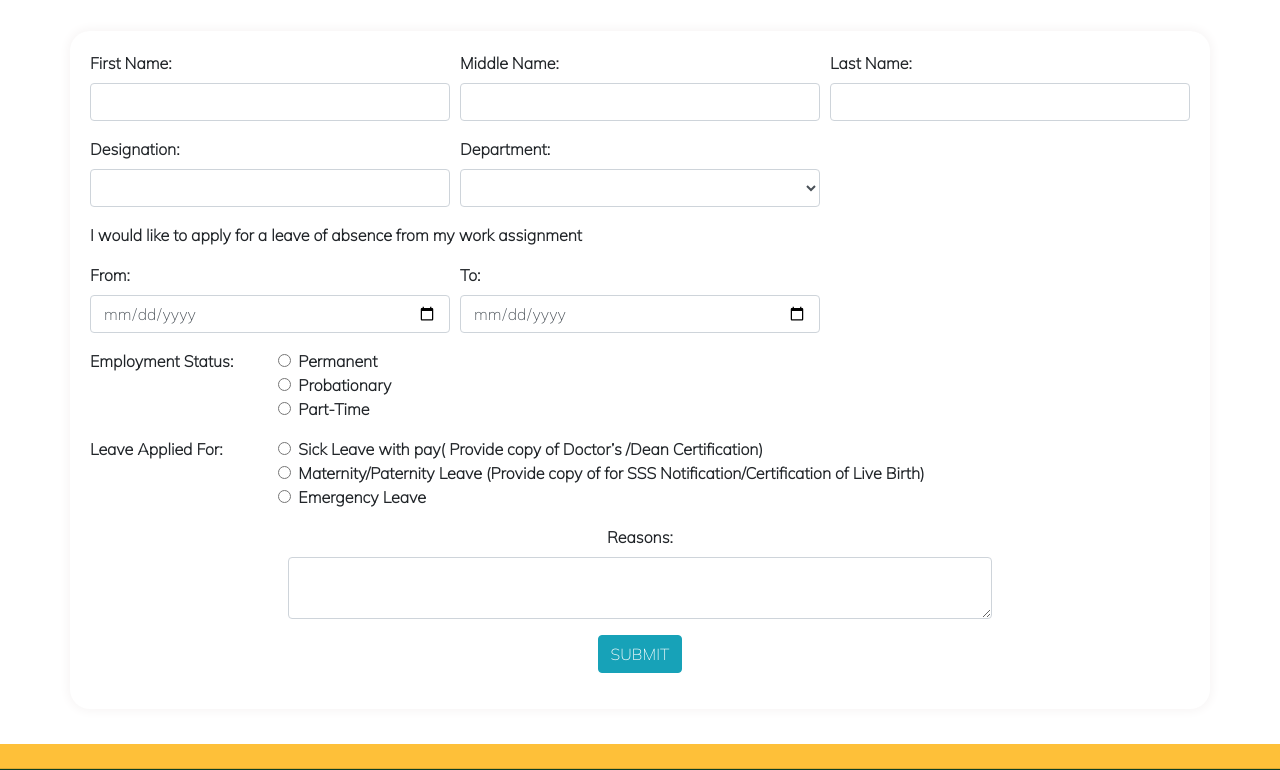
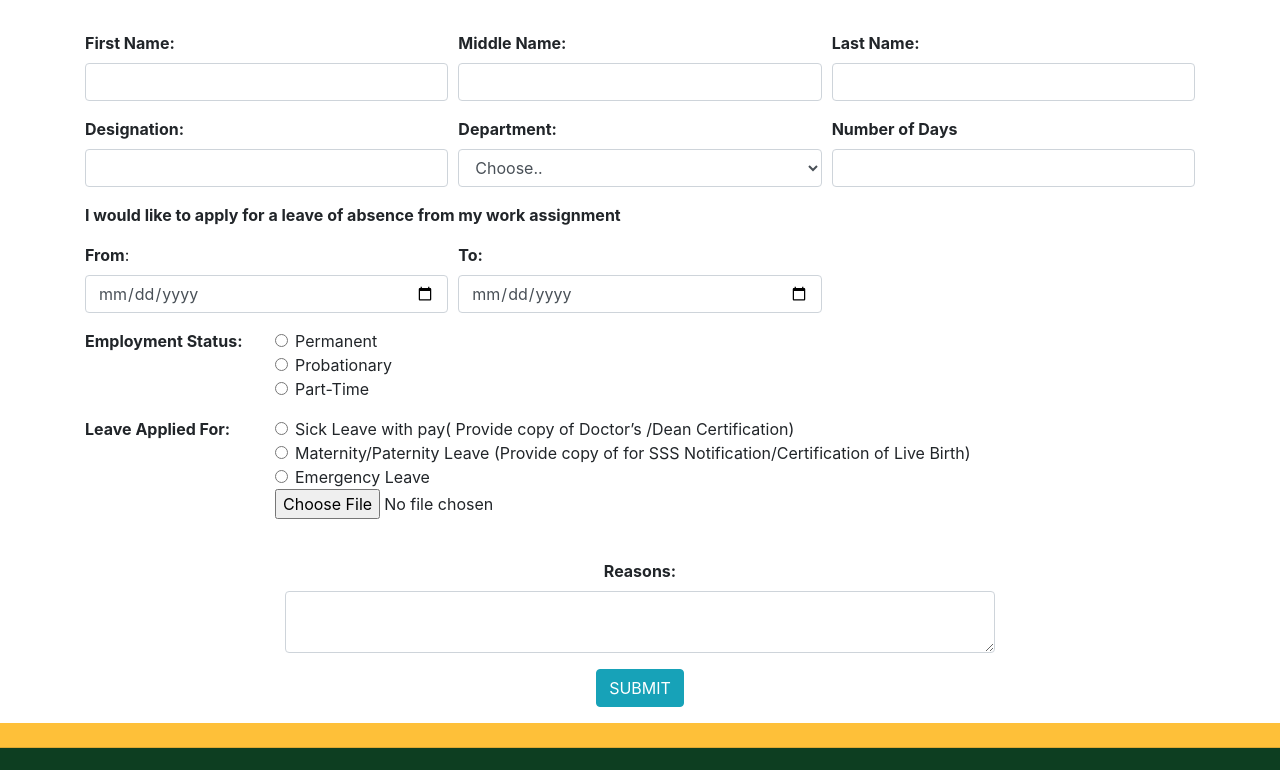
Before and after one commit to renzoromares/USJR-MIS, a Django app: template MIS_SYSTEM/templates/File a Leave.html in a window 1280 px wide. Shown: the part 295-1065 px from the top of the page. Run offline with Django 3.2, Linux system fonts and the light colour scheme; the template is opened without the code that fills it, so the values that code supplies are empty; some libraries are stand-ins or nearby versions.

Commit message:
Updated code, ge tang2 ang styles sa sod.

```diff
--- a/MIS_SYSTEM/templates/File a Leave.html
+++ b/MIS_SYSTEM/templates/File a Leave.html
@@ -1,12 +1,10 @@
-{%load static %}
 <!DOCTYPE html>
 <html>
 <head>
 <title>File a Leave</title>
 
-
-<link rel="stylesheet" href="{%static 'css/Design.css' %}">
-<link rel="stylesheet" href="{% static 'css/File a Leave.css' %">
+<link rel="stylesheet" href="CSS files/File a Leave.css">
+<link rel="stylesheet" href="CSS files/Design.css">
 <link rel="stylesheet" href="https://stackpath.bootstrapcdn.com/bootstrap/4.5.0/css/bootstrap.min.css">
 <link rel = "stylesheet" href="https://stackpath.bootstrapcdn.com/font-awesome/4.7.0/css/font-awesome.min.css">
 <link href="https://fonts.googleapis.com/css2?family=EB+Garamond&display=swap" rel="stylesheet">
@@ -29,7 +27,7 @@
 <!----------------------------------------------------------------NAVBAR----------------------------------------------------------------------->
 <section id="nav-bar">
     <nav class="navbar navbar-expand-lg navbar-light">
-        <a class="navbar-brand"  href="Dashboard.html"><img src="{% static 'images/logo.png' %}"></a>
+        <a class="navbar-brand"  href="Dashboard.html"><img src="img/logo.png"></a>
         <button class="navbar-toggler" type="button" data-toggle="collapse" data-target="#navbarNavDropdown" aria-controls="navbarNavDropdown" aria-expanded="false" aria-label="Toggle navigation">
           <span class="navbar-toggler-icon"></span>
         </button>
@@ -85,17 +83,11 @@
 </section>
 
 <!----------------------------------------------------------------GRID------------------------------------------------------------------------------------------>
-
 <div class="container-fluid p-0"></div>
-
 <div class = "col1"></div>
-</div>
-</div>
 <!---------------------------------------------------------------HEADER-------------------------------------------------------------------------------------------->
-
 <div id="cover">
   <div class="jumbotron jumbotron-fluid">
-
     <div class="container">
         <p></p>
       <h1>APPLICATION FOR LEAVE</h1>
@@ -129,14 +121,18 @@
           <div class="form-group col-md-4">
             <label for="Department"><b>Department:</b></label>
             <select id="Department" class="form-control" placeholder="...">
-            <option></option>
+              <option disabled selected hidden>Choose..</option>
               <option>Arts & Sciences</option>
-              <option >Engineering</option>
+              <option>Engineering</option>
               <option>Commerce</option>
               <option>Arts & Sciences</option>
               <option>CICCT</option>
               <option>Nursing</option>
             </select>
+          </div>
+          <div class="form-group col-md-4">
+            <label for="daysnum"><b>Number of Days</b></label>
+            <input type="number" class="form-control" id="daysnum">
           </div>
         </div>
         <p><b>I would like to apply for a leave of absence from my work
@@ -204,6 +200,8 @@
                     Emergency Leave
                   </label>
                 </div>
+
+                <input type="file" id="myfile" name="myfile"><br><br>
               </div>
             </div>
           </fieldset>
@@ -224,122 +222,35 @@
           </div>
         </center>
 
-
       </form>
     </form>
 </div>
 
-    <style>
-
-
-.contact-form
-{
-    background-color:white;
-    margin-top: 20px;
-    margin-bottom: 35px;
-    padding:20px;
-    box-shadow: 0px 0px 10px 3px rgb(248, 246, 246);
-    width: 1500px;
-    border-radius: 20px;
-
-    font-family: 'Mulish', sans-serif;
-    font-size: medium;
-    font-weight: 600;
-
-}
-    </style>
-
 <!-------------------------------------------------------------------------------FOOOTER---------------------------------------------------------------------->
-    <div class="card-header"></div>
-    <footer class="page-footer font-small pt-4">
-
-
-
-        <!-- Footer Text -->
+<div id="cardheader" class="card-header"></div>
+  <footer id="pagefooter" class="page-footer font-small pt-4">
     <div class="container-fluid text-center text-md-left">
-
-          <!-- Grid row -->
       <div class="row">
-
-            <!-- Grid column -->
         <div class="col-md-6 mt-md-0 mt-3">
-
-              <!-- Content -->
           <br>
-             <center><img src="{%static 'images/logomain.png' %}"></center>
+          <center><img src="img/logomain.png"></center>
           <p></p>
           <h5 class="text-uppercase font-weight-bold"><center>USJR MIS</center></h5>
-            <center>MIS-Based Document Resources<br> Management System</p>
-
-            </center><p>
+          <center>MIS-Based Document Resources<br> Management System</p></center><p>
         </div>
-            <!-- Grid column -->
-
         <hr class="clearfix w-100 d-md-none pb-3">
-
-            <!-- Grid column -->
           <div class="col-md-6 mb-md-0 mb-3">
-
-              <!-- Content -->
             <p></p>
             <br>
-              <i class="fa fa-home" aria-hidden="true"></i>
+            <i id="home" class="fa fa-home" aria-hidden="true"></i>
             Magallanes Street, 6000, Cebu City, Philippines <p></p>
-              <i class="fa fa-envelope-open" aria-hidden="true"></i>
+            <i id="envelope" class="fa fa-envelope-open" aria-hidden="true"></i>
             &nbsp; external@usjr.edu.ph <p></p>
-              <i class="fa fa-phone" aria-hidden="true"></i>
+            <i id="phone" class="fa fa-phone" aria-hidden="true"></i>
             &nbsp;(63-32) 253-7900
-              <hr>
-
           </div>
-            <!-- Grid column -->
-
       </div>
-          <!-- Grid row -->
-
     </div>
-        <!-- Footer Text -->
-
-
-
   </footer>
-      <!-- Footer -->
-
-
-      <style>
-          .card-header
-          {
-              background-color:#FEC039;
-              height: 10px;
-
-          }
-          .page-footer
-          {
-              background-color:#0D3E21;
-              color:rgb(240, 231, 231);
-              height: 300xp;
-              text-align: center;
-              font-size: 20px;
-          }
-          .fa-home
-          {
-              font-size: 50px;
-          }
-          .fa-envelope-open
-          {
-            font-size: 40px;
-          }
-          .fa-phone
-          {
-            font-size: 40px;
-          }
-         hr
-         {
-             width: 10px;
-             height: 5px;
-         }
-      </style>
-
-
 </body>
 </html>
```
Lines whose indentation alone changed are shown as unchanged.
